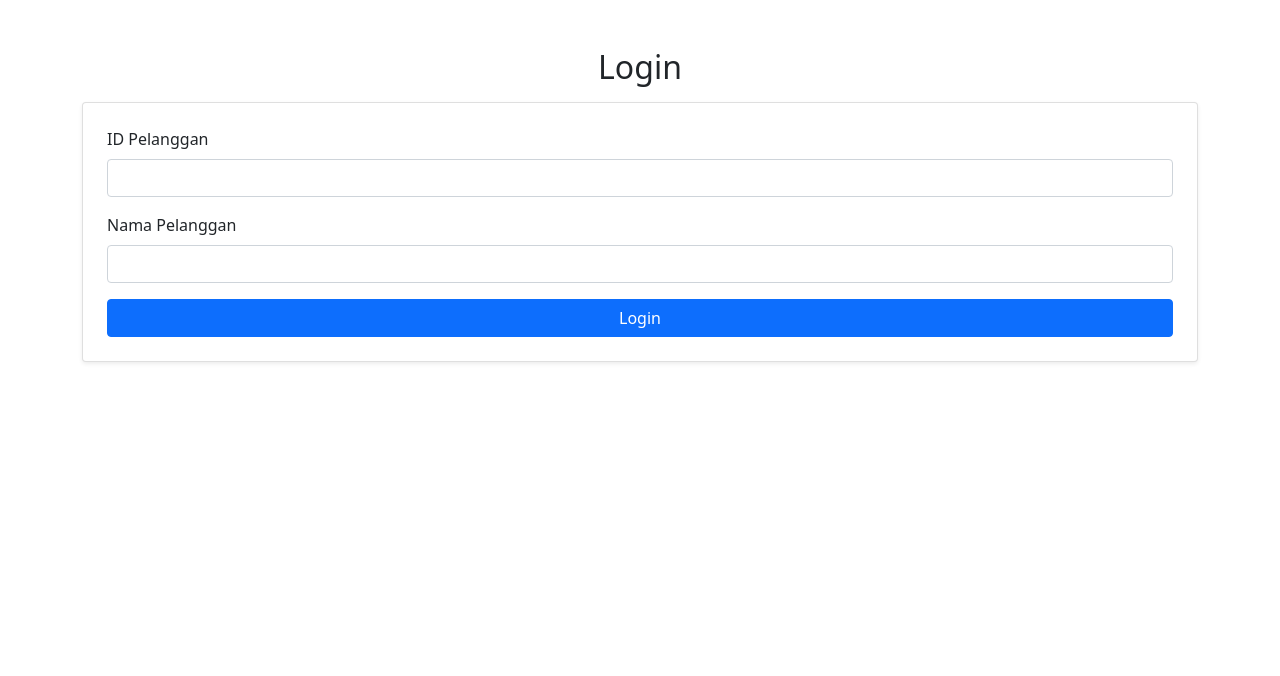
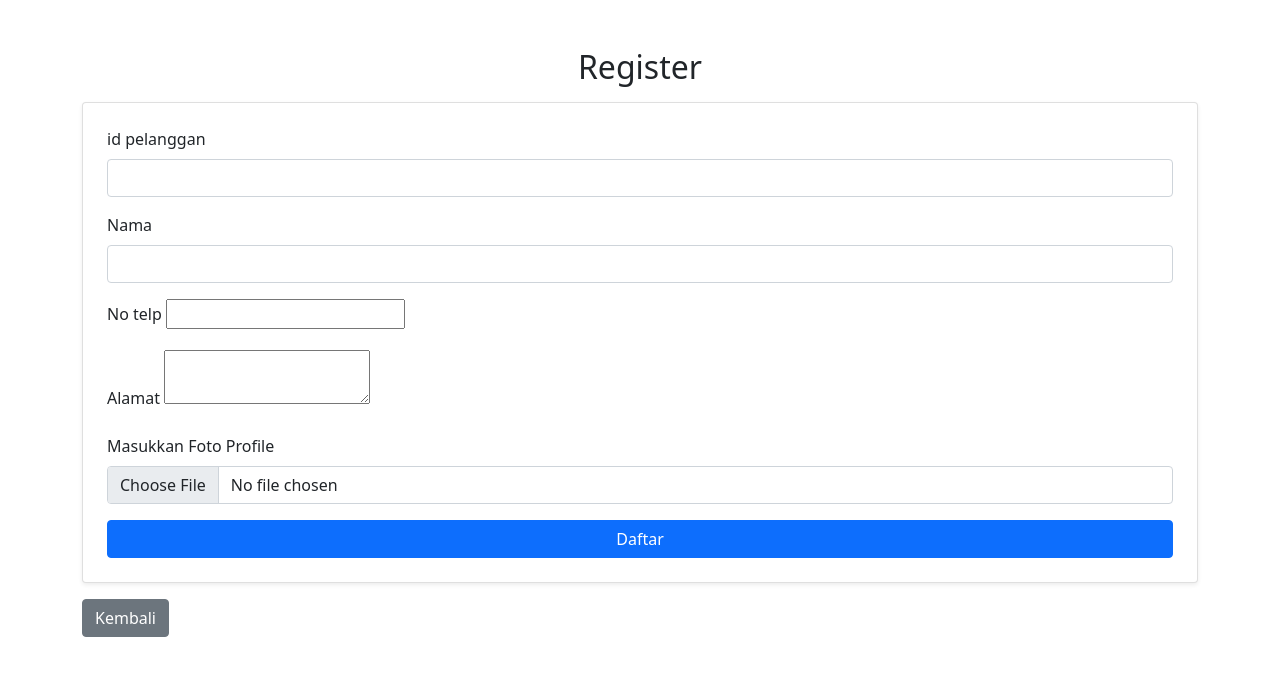
Before and after one commit to Ghenry0101/27rpla-15-kasir, a PHP site: page /27rpla-15-kasir/index.php?c=login&page=register in a window 1280 px wide. Shown: the top 676 px of the page. Run offline with PHP 8.4, Linux system fonts and the light colour scheme.

Commit message:
baru lagi

```diff
--- a/app/controllers/LoginController.php
+++ b/app/controllers/LoginController.php
@@ -48,6 +48,24 @@
         }
     }
 
+    public function getRegister() {
+        include __DIR__ . "/../views/login/register.php";
+    }
+
+    public function prosesRegister() {
+        $pelangganid = $_POST['txt_pelangganid'];
+        $namapelanggan = $_POST['txt_namapelanggan'];
+        $alamat = $_POST['txt_alamat'];
+
+        // Validasi input
+        if (empty($pelangganid) || empty($namapelanggan) || empty($alamat)) {
+            $_SESSION['error'] = "Semua field harus diisi!";
+            header("Location: index.php?c=login&page=register");
+            exit;
+        }
+        exit;
+    }
+
     public function logout() {
         session_start();
         session_destroy();
--- a/app/views/login/login.php
+++ b/app/views/login/login.php
@@ -21,6 +21,10 @@
             </div>
             <button type="submit" class="btn btn-primary w-100">Login</button>
         </form>
+        <p class="text-center">
+        Belum punya akun?
+        <a href="index.php?c=login&page=register" class="btn btn-link">Daftar disini</a>
+        </p>
     </div>
 </div>
 </body>
--- a/app/views/penjualan/list.php
+++ b/app/views/penjualan/list.php
@@ -61,6 +61,9 @@
                             <a class="nav-link" href="index.php?c=penjualan&page=keranjang">Keranjang</a>
                         </li>
                         <li class="nav-item">
+                        <a class="nav-link" href="index.php?c=penjualan&page=riwayat">Riwayat</a>
+                        </li>
+                        <li class="nav-item">
                             <a class="nav-link" href="index.php?c=login&page=logout">Logout</a>
                         </li>
                     </ul>
--- a/app/views/produk/detail.php
+++ b/app/views/produk/detail.php
@@ -30,7 +30,10 @@
             </tr>
         </table>
     </div>
-    <a href="index.php?c=" class="btn btn-secondary mt-3">Kembali</a>
+    <?php if (isset($_SESSION['is_admin']) && $_SESSION['is_admin'] === true): ?>
+        <a href="index.php?c=produk&page=list" class="btn btn-primary mt-3">Kembali</a>
+    <?php endif; ?>
+    <a href="index.php?c=penjualan&page=list" class="btn btn-secondary mt-3">Kembali</a>
 </div>
 
 </body>
--- a/app/views/produk/edit.php
+++ b/app/views/produk/edit.php
@@ -46,7 +46,7 @@
 
                                     <div class="d-grid gap-2">
                                         <button type="submit" class="btn btn-primary" name="sbt_update">Simpan Perubahan</button>
-                                        <a href="index.php?page=produk" class="btn btn-secondary">Kembali</a>
+                                        <a href="index.php?c=produk&page=list" class="btn btn-secondary">Kembali</a>
                                     </div>
                                 </form>
                             </div>
--- a/app/views/produk/tambah.php
+++ b/app/views/produk/tambah.php
@@ -35,7 +35,7 @@
                 <button type="submit" class="btn btn-primary w-100" name="sbt_simpan">Tambah</button>
             </form>
         </div>
-        <a href="index.php?page=produk" class="btn btn-secondary mt-3">Kembali</a>
+        <a href="index.php?c=produk&page=list" class="btn btn-secondary mt-3">Kembali</a>
     </div>
 </body>
 </html>
--- a/public/index.php
+++ b/public/index.php
@@ -65,8 +65,14 @@
     if ($action === 'login') {
         $controller->getLogin();
         exit;
+    } elseif ($action === 'register') {
+        $controller->getRegister();
+        exit;
     } elseif ($action === 'proses') {
         $controller->prosesLogin();
+        exit;
+    } elseif ($action === 'proses_register') {
+        $controller->prosesRegister();
         exit;
     } elseif ($action === 'logout') {
         $controller->logout();
```
